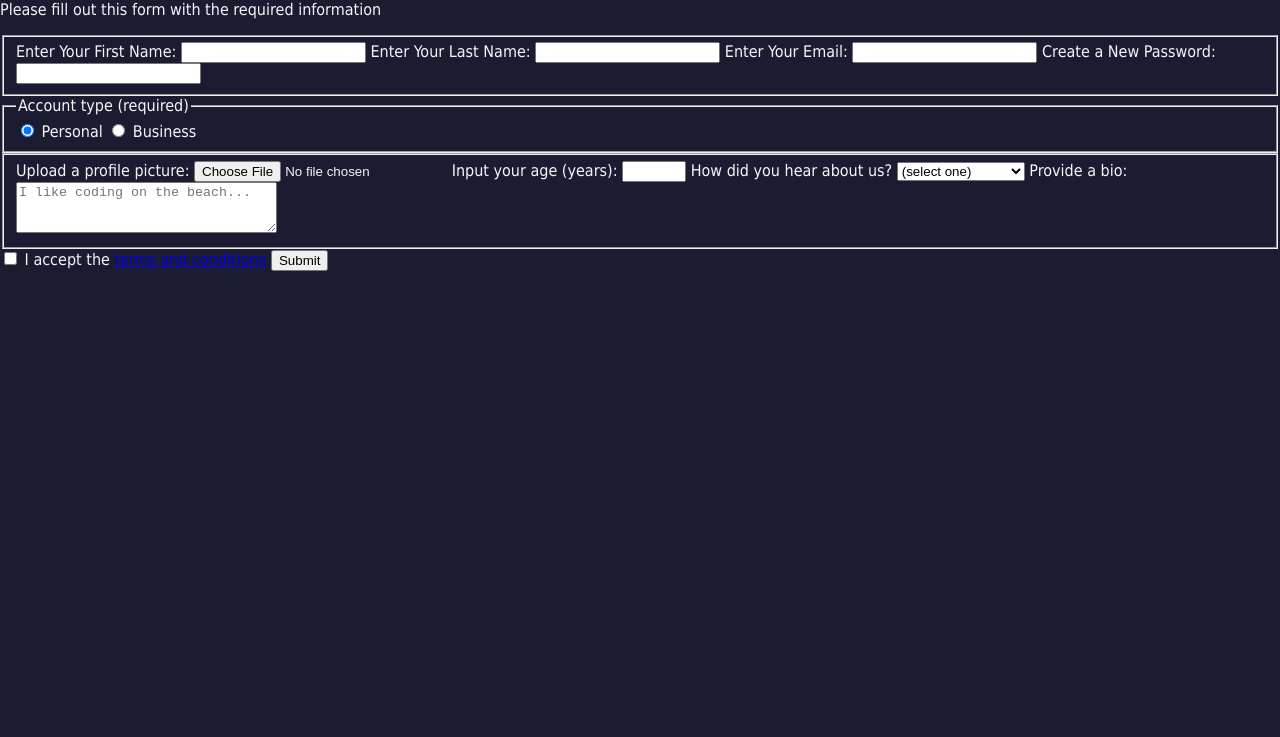
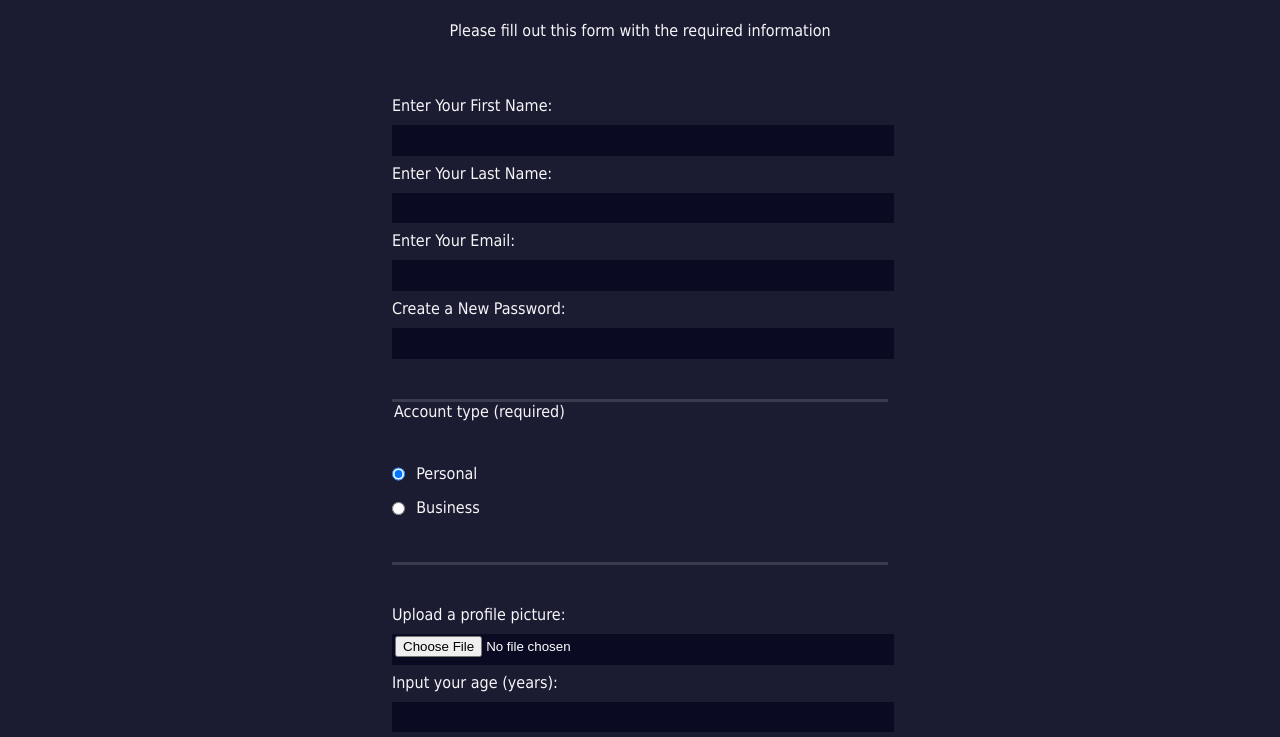
Before and after one commit to mjes24/Registration-Form, a plain HTML site: page index.html in a window 1280 px wide. Shown: the part 81-818 px from the top of the page. Drawn offline with Linux system fonts and the light colour scheme.

Commit message:
form-layout-styles.css

```diff
--- a/styles.css
+++ b/styles.css
@@ -7,3 +7,66 @@ body {
   font-family: Tahoma;
   font-size: 16px;
 }
+
+h1, p {
+  margin: 1em auto;
+  text-align: center;
+}
+
+form {
+  width: 60vw;
+  max-width: 500px;
+  min-width: 300px;
+  margin: 0 auto;
+  padding-bottom: 2em;
+}
+
+fieldset {
+  border: none;
+  padding: 2rem 0;
+  border-bottom: 3px solid #3b3b4f;
+}
+
+fieldset:last-of-type {
+  border-bottom: none;
+}
+
+label {
+  display: block;
+  margin: 0.5rem 0;
+}
+
+input,
+textarea,
+select {
+  margin: 10px 0 0 0;
+  width: 100%;
+  min-height: 2em;
+}
+
+input, textarea {
+  background-color: #0a0a23;
+  border: 1px solid #0a0a23;
+  color: #ffffff;
+}
+
+.inline {
+  width: unset;
+  margin: 0 0.5em 0 0;
+  vertical-align: middle;
+}
+
+input[type="submit"] {
+  display: block;
+  width: 60%;
+  margin: 1em auto;
+  height: 2em;
+  font-size: 1.1rem;
+  background-color: #3b3b4f;
+  border-color: white;
+  min-width: 300px;
+}
+
+input[type="file"] {
+  padding: 1px 2px;
+}
```
